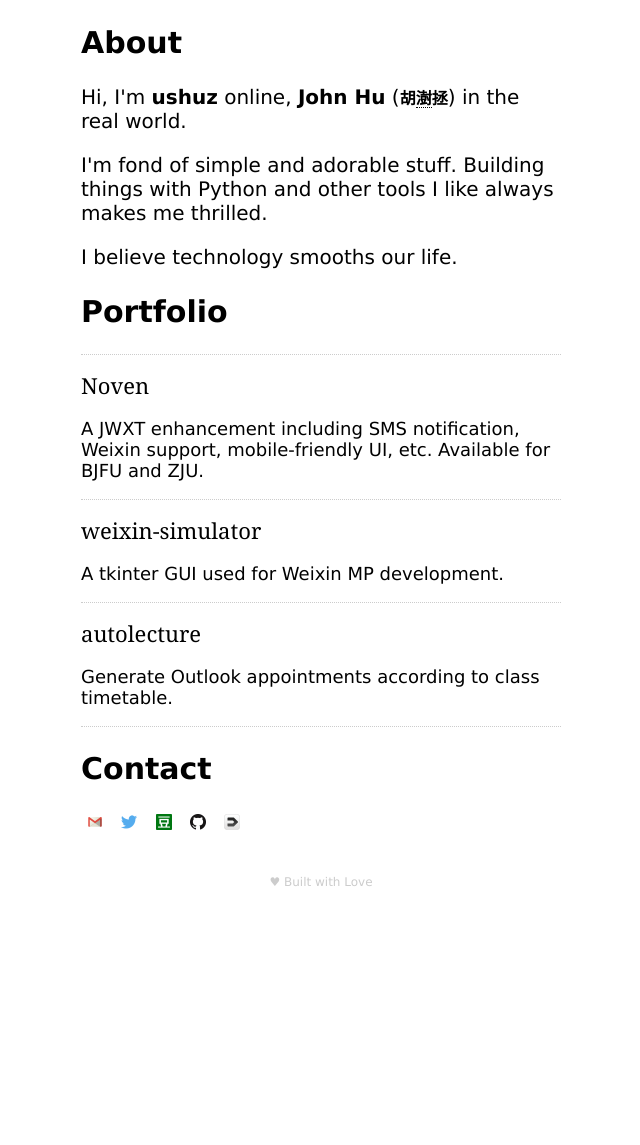
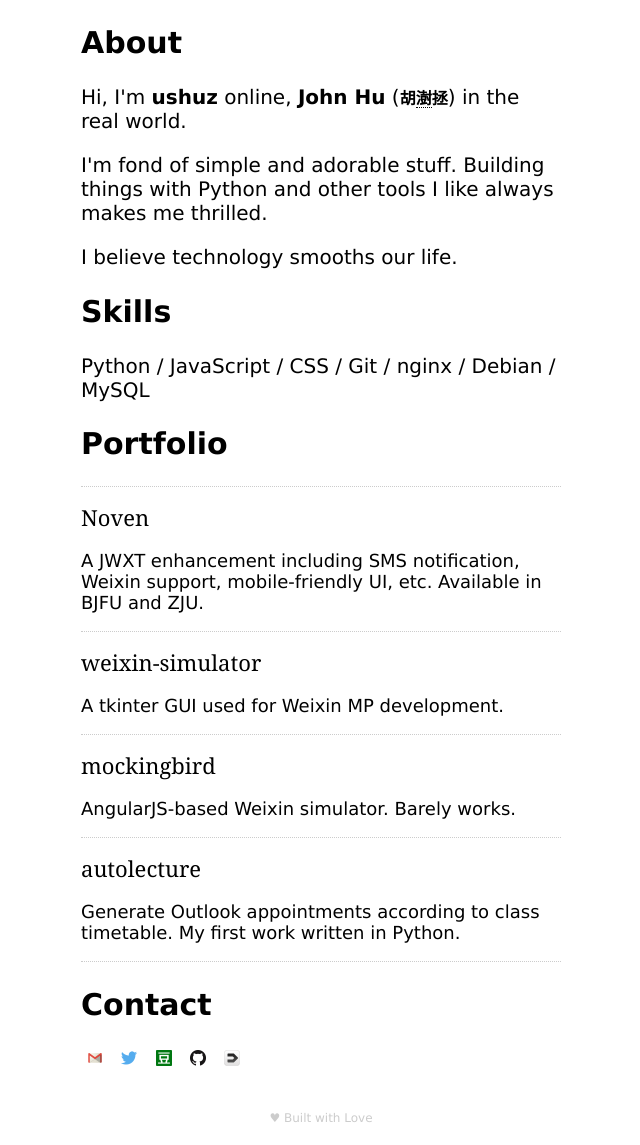
Before and after one commit to ushuz/envelope, a Python web app: template templates/index.html in a window 1280 px wide. Shown: the whole page, without its empty margins (319-959 px from the left). Before the commit the page ends 886 px from the top, so only its background shows below. Run offline with Jinja, Linux system fonts and the light colour scheme; the template is opened without the code that fills it, so the values that code supplies are empty.

Commit message:
Add skills and update protfolio

```diff
--- a/templates/index.html
+++ b/templates/index.html
@@ -15,20 +15,28 @@
       <p>I'm fond of simple and adorable stuff. Building things with Python and other tools I like always makes me thrilled.</p>
       <p>I believe technology smooths our life.</p>
     </section>
+    <section id="skills">
+      <h2>Skills</h2>
+      <p>Python / JavaScript / CSS / Git / nginx / Debian / MySQL</p>
+    </section>
     <section id="portfolio">
       <h2>Portfolio</h2>
       <ul id="portfolio-list">
         <li>
           <div class="project-name"><a href="http://noven.sinaapp.com">Noven</a></div>
-          <div class="project-desc"><p>A JWXT enhancement including SMS notification, Weixin support, mobile-friendly UI, etc. Available for BJFU and ZJU.</p></div>
+          <div class="project-desc"><p>A JWXT enhancement including SMS notification, Weixin support, mobile-friendly UI, etc. Available in BJFU and ZJU.</p></div>
         </li>
         <li>
           <div class="project-name"><a href="https://github.com/ushuz/weixin-simulator">weixin-simulator</a></div>
           <div class="project-desc"><p>A tkinter GUI used for Weixin MP development.</p></div>
         </li>
         <li>
+          <div class="project-name"><a href="https://github.com/ushuz/mockingbird">mockingbird</a></div>
+          <div class="project-desc"><p>AngularJS-based Weixin simulator. Barely works.</p></div>
+        </li>
+        <li>
           <div class="project-name"><a href="https://github.com/ushuz/autolecture">autolecture</a></div>
-          <div class="project-desc"><p>Generate Outlook appointments according to class timetable.</p></div>
+          <div class="project-desc"><p>Generate Outlook appointments according to class timetable. My first work written in Python.</p></div>
         </li>
       </ul>
     </section>
```
